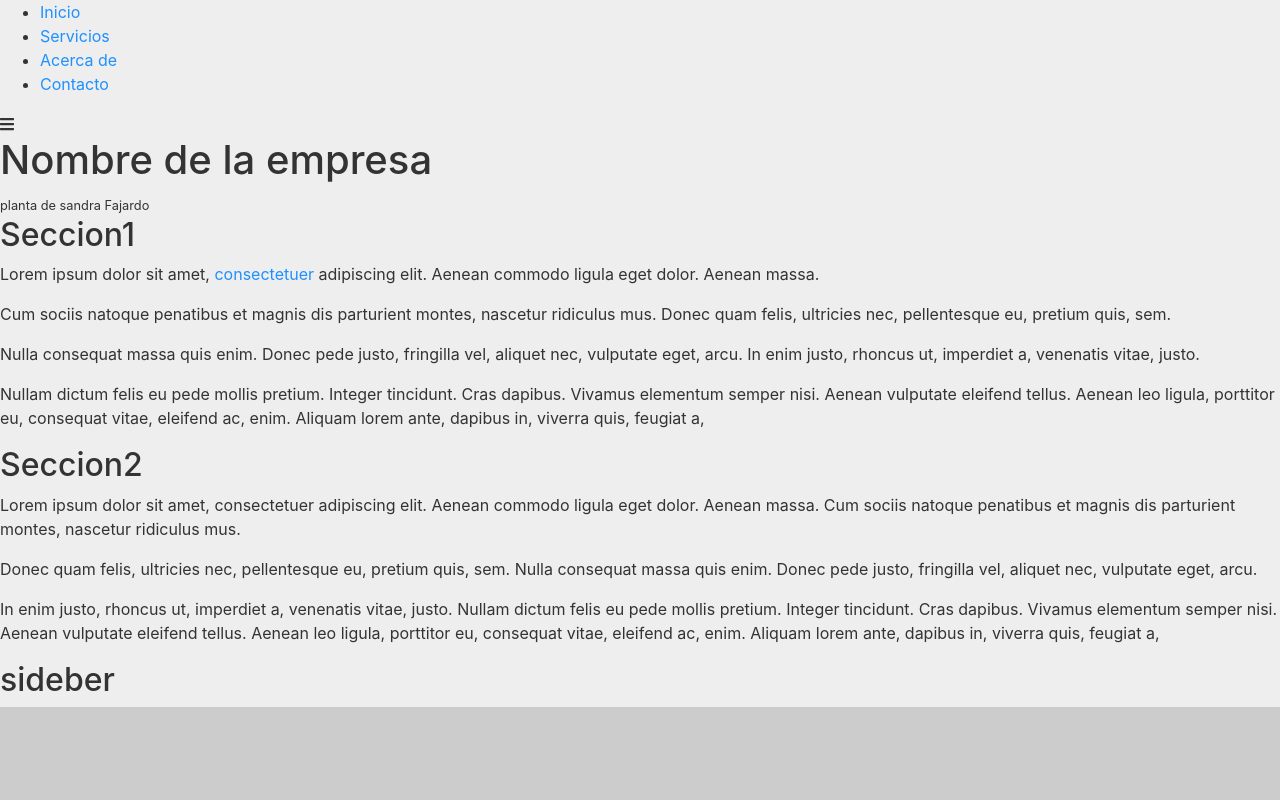
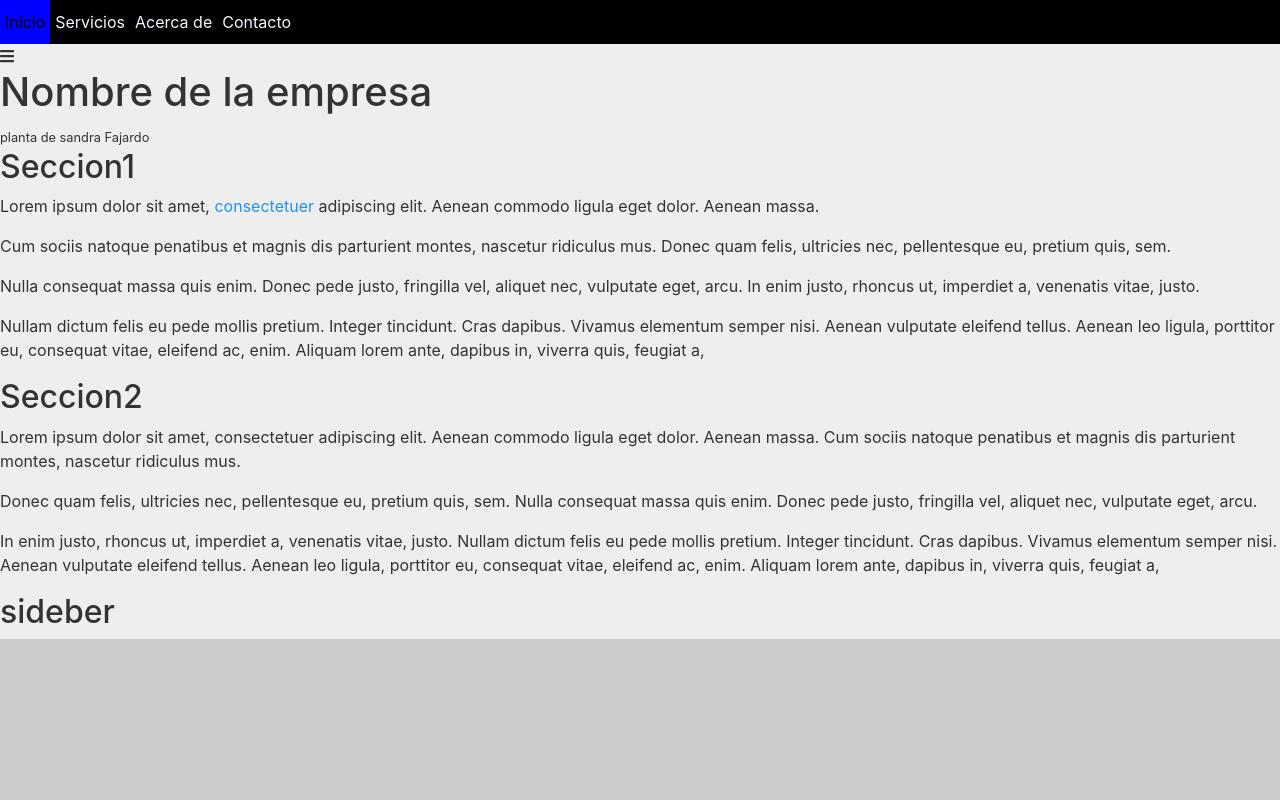
Before and after one commit to Twynzen/webcon_boostrap, a plain HTML site: page index.html in a window 1280 px wide. Shown: the top 800 px of the page. Drawn offline with nearby package versions, Linux system fonts and the light colour scheme; placeholder pictures from the web are drawn by us.

Commit message:
Agrege al menu navbar estilos simples

```diff
--- a/css/estilos.css
+++ b/css/estilos.css
@@ -13,3 +13,32 @@ a:hover{
 img{
   width: 100%; //funciona bien con boostrap
 }
+
+
+#navbar ul{
+  list-style-type: none;
+  margin: 0;
+  padding: 0;
+  overflow: hidden;
+  background-color: #000;
+  z-index: 100; // superpone elementos
+
+
+}
+#navbar li{
+  float: left;
+
+}
+#navbar li a{
+  padding: 10px 5px;
+  display: inline-block;
+  text-decoration: none;
+  font-size: 1em;
+  text-align: center;
+  color: aliceblue;
+}
+
+#navbar li a:hover{
+  background-color: blue;
+  color: black;
+}
--- a/index.html
+++ b/index.html
@@ -12,15 +12,16 @@
     </style>
   </head>
   <body>
-      <nav>
+      <nav id="navbar">
         <ul>
           <li><a href="index.html">Inicio</a></li>
           <li><a href="servicios.html">Servicios</a></li>
           <li><a href="acercade.html">Acerca de</a></li>
           <li><a href="contacto.html">Contacto</a></li>
         </ul>
+        <div class="myicono">
         <i class="fas fa-bars"></i>
-
+        </div>
       </nav>
       <header>
         <h1>Nombre de la empresa</h1>
```
